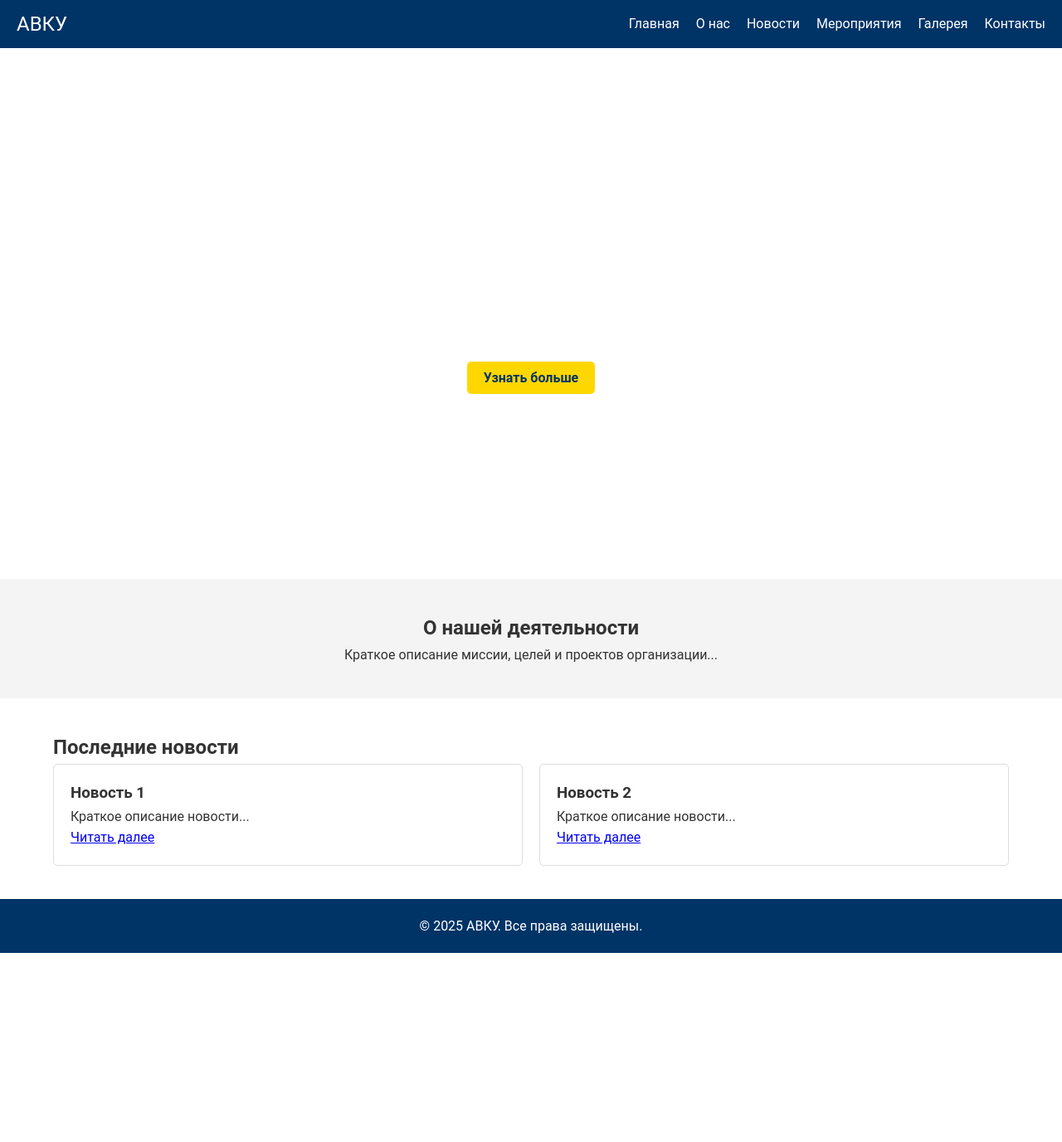
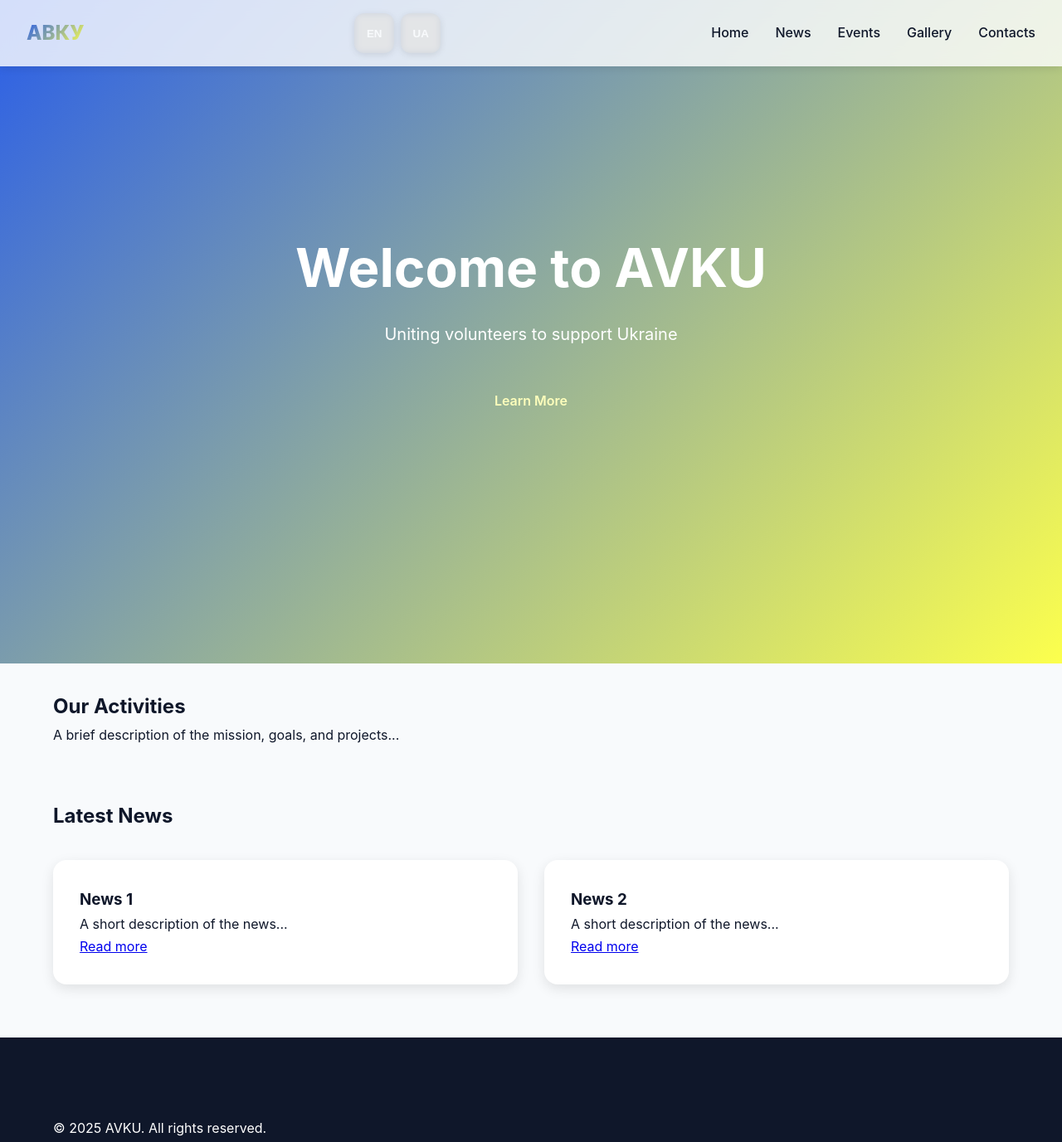
Before and after one commit to avku-ua-volunteers/avku_new, a plain HTML site: page index.html in a window 1280 px wide. Shown: the whole page at 83% size. Before the commit the page ends 1149 px from the top, so only its background shows below. Drawn offline with Linux system fonts and the light colour scheme.

Commit message:
Merge changes

```diff
--- a/css/style.css
+++ b/css/style.css
@@ -1,152 +1,330 @@
-/* Сброс стилей и базовые настройки */
+:root {
+  --primary: #2A5EE8; /* Современный синий */
+  --secondary: #fcff4d; /* Розовый акцент */
+  --dark: #0F172A;
+  --light: #F8FAFC;
+  --gradient: linear-gradient(135deg, var(--primary), var(--secondary));
+}
+
+/* Базовые настройки */
 * {
   margin: 0;
   padding: 0;
   box-sizing: border-box;
 }
 
-  body, html {
-    font-family: 'Roboto', sans-serif;
-    background: #fff;
-    color: #333;
-    line-height: 1.6;
+body {
+  font-family: 'Inter', system-ui, -apple-system, sans-serif;
+  background: var(--light);
+  color: var(--dark);
+  line-height: 1.7;
 }
 
-  /* Контейнер для выравнивания */
+/* Контейнер с ограничением по ширине */
 .container {
   width: 90%;
-    max-width: 1200px;
+  max-width: 1280px;
   margin: 0 auto;
+  padding: 2rem 0;
 }
 
-  /* Стили навигации */
+/* Стеклянная навигация */
 .navbar {
   display: flex;
   justify-content: space-between;
   align-items: center;
-    background: #003366; /* Темно-синий */
-    color: #fff;
-    padding: 10px 20px;
+  background: rgba(255, 255, 255, 0.8);
+  backdrop-filter: blur(10px);
+  padding: 1rem 2rem;
+  position: fixed;
+  width: 100%;
+  top: 0;
+  z-index: 1000;
+  box-shadow: 0 2px 10px rgba(0, 0, 0, 0.1);
+}
+
+.logo a {
+  font-size: 1.5rem;
+  font-weight: 800;
+  background: var(--gradient);
+  -webkit-background-clip: text;
+  -webkit-text-fill-color: transparent;
+}
+
+.nav-links {
+  display: flex;
+  gap: 2rem;
+  list-style: none;
+}
+
+.nav-links a {
+  color: var(--dark);
+  text-decoration: none;
+  font-weight: 500;
+  position: relative;
+  padding: 0.5rem 0;
+}
+
+.nav-links a::after {
+  content: '';
+  position: absolute;
+  bottom: 0;
+  left: 0;
+  width: 0;
+  height: 2px;
+  background: var(--gradient);
+  transition: width 0.3s ease;
+}
+
+.nav-links a:hover::after {
+  width: 100%;
+}
+
+/* Анимированный гамбургер */
+.hamburger {
+  display: none;
+  cursor: pointer;
+  z-index: 1001;
+}
+
+.hamburger span {
+  display: block;
+  width: 25px;
+  height: 2px;
+  background: var(--dark);
+  margin: 5px 0;
+  transition: 0.3s;
+}
+
+.hamburger.active span:nth-child(1) {
+  transform: rotate(45deg) translate(5px, 5px);
+}
+
+.hamburger.active span:nth-child(2) {
+  opacity: 0;
+}
+
+.hamburger.active span:nth-child(3) {
+  transform: rotate(-45deg) translate(7px, -6px);
+}
+
+/* Герой-секция с градиентом */
+.hero {
+  height: 100vh;
+  display: flex;
+  align-items: center;
+  background: var(--gradient);
+  color: white;
+  text-align: center;
+  position: relative;
+  overflow: hidden;
+}
+
+.hero-content {
+  max-width: 800px;
+  margin: 0 auto;
+}
+
+.hero h1 {
+  font-size: 4rem;
+  margin-bottom: 1.5rem;
+  line-height: 1.2;
+}
+
+.hero p {
+  font-size: 1.25rem;
+  margin-bottom: 2rem;
+  opacity: 0.9;
+}
+
+/* Модернизированные кнопки */
+.btn {
+  display: inline-flex;
+  align-items: center;
+  padding: 1rem 2rem;
+  border-radius: 50px;
+  font-weight: 600;
+  text-decoration: none;
+  transition: transform 0.3s ease;
+  border: 2px solid transparent;
+  color: rgb(254, 255, 188);
+}
+
+.btn-primary {
+  background: white;
+  color: var(--primary);
+}
+
+.btn:hover {
+  transform: translateY(-3px);
+  box-shadow: 0 10px 20px rgba(0, 0, 0, 0.1);
+}
+
+/* Карточки с hover-эффектом */
+.news-items {
+  display: grid;
+  grid-template-columns: repeat(auto-fit, minmax(300px, 1fr));
+  gap: 2rem;
+  padding: 2rem 0;
+}
+
+.news-item {
+  background: white;
+  padding: 2rem;
+  border-radius: 16px;
+  transition: transform 0.3s ease;
+  box-shadow: 0 5px 15px rgba(0, 0, 0, 0.1);
+}
+
+.news-item:hover {
+  transform: translateY(-10px);
+}
+
+/* Футер с сеткой */
+footer {
+  background: var(--dark);
+  color: white;
+  padding: 4rem 0;
+}
+
+.footer-content {
+  display: grid;
+  grid-template-columns: repeat(auto-fit, minmax(200px, 1fr));
+  gap: 2rem;
+}
+
+/* Адаптивность */
+@media (max-width: 768px) {
+  .nav-links {
+    position: fixed;
+    top: 0;
+    right: -100%;
+    height: 100vh;
+    width: 70%;
+    background: white;
+    flex-direction: column;
+    padding: 6rem 2rem;
+    transition: right 0.3s ease;
+  }
+
+  .nav-links.active {
+    right: 0;
+  }
+
+  .hamburger {
+    display: block;
+  }
+
+  .hero h1 {
+    font-size: 2.5rem;
+  }
+}
+
+/* Анимации */
+@keyframes fadeIn {
+  from { opacity: 0; transform: translateY(20px); }
+  to { opacity: 1; transform: translateY(0); }
+}
+
+.hero-content > * {
+  animation: fadeIn 0.8s ease forwards;
+}
+
+
+/* Кнопки перевода */
+
+.language-selector {
+  display: flex;
+  gap: 8px;
   position: relative;
 }
 
-  .navbar .logo a {
-    color: #fff;
-    font-size: 24px;
-    text-decoration: none;
-  }
-
-  .nav-links {
-    list-style: none;
-    display: flex;
-    gap: 20px;
-  }
-
-  .nav-links li a {
-    color: #fff;
-    text-decoration: none;
-    font-size: 16px;
-  }
-
-  /* Hamburger для мобильной версии */
-  .hamburger {
-    display: none;
-    flex-direction: column;
+.lang-btn {
+  width: 48px;
+  height: 48px;
+  border: none;
+  border-radius: 12px;
+  background: rgba(39, 39, 39, 0.1);
+  backdrop-filter: blur(4px);
+  color: var(--light);
+  font-weight: 600;
   cursor: pointer;
-  }
-
-  .hamburger span {
-    height: 3px;
-    width: 25px;
-    background: #fff;
-    margin-bottom: 4px;
-    border-radius: 5px;
-  }
-
-  /* Hero-секция */
-  .hero {
-    background: url('../images/hero-bg.jpg') center/cover no-repeat;
-    height: 80vh;
+  transition: all 0.3s cubic-bezier(0.4, 0, 0.2, 1);
+  position: relative;
+  overflow: hidden;
   display: flex;
   align-items: center;
   justify-content: center;
-    color: #fff;
-    text-align: center;
-    padding: 0 20px;
+  box-shadow: 0 2px 8px rgba(0, 0, 0, 0.1);
 }
 
-  .hero-content h1 {
-    font-size: 48px;
-    margin-bottom: 20px;
+/* Эффект при наведении */
+.lang-btn:hover {
+  background: var(--primary);
+  transform: translateY(-2px);
+  box-shadow: 0 4px 12px rgba(42, 94, 232, 0.2);
 }
 
-  .hero-content p {
-    font-size: 24px;
-    margin-bottom: 20px;
+/* Активное состояние */
+.lang-btn.active {
+  background: var(--gradient);
+  color: white;
+  box-shadow: 0 4px 16px rgba(42, 94, 232, 0.3);
 }
 
-  .btn {
-    background: #FFD700; /* Золотой оттенок */
-    color: #003366;
-    padding: 10px 20px;
-    text-decoration: none;
-    font-weight: bold;
-    border-radius: 5px;
+/* Эффект клика */
+.lang-btn:active {
+  transform: scale(0.95);
 }
 
-  /* Секция обзора */
-  .overview {
-    padding: 40px 0;
-    background: #f4f4f4;
-    text-align: center;
+/* Индикатор выбранного языка */
+.lang-btn.active::after {
+  content: '';
+  position: absolute;
+  bottom: 4px;
+  left: 50%;
+  transform: translateX(-50%);
+  width: 6px;
+  height: 6px;
+  background: white;
+  border-radius: 50%;
 }
 
-  /* Секция новостей */
-  .news {
-    padding: 40px 0;
+/* Анимация подчеркивания при переключении */
+@keyframes langSwitch {
+  from { transform: scaleX(0); }
+  to { transform: scaleX(1); }
 }
 
-  .news-items {
-    display: flex;
-    gap: 20px;
-    flex-wrap: wrap;
+/* Адаптив для мобильных */
+@media (max-width: 768px) {
+  .lang-btn {
+    width: 40px;
+    height: 40px;
+    font-size: 14px;
   }
 
-  .news-item {
-    background: #fff;
-    padding: 20px;
-    flex: 1;
-    min-width: 250px;
-    border: 1px solid #ddd;
-    border-radius: 5px;
+  .lang-btn.active::after {
+    width: 4px;
+    height: 4px;
+  }
 }
 
-  /* Футер */
-  footer {
-    background: #003366;
-    color: #fff;
-    text-align: center;
-    padding: 20px 0;
+/* Дополнительный hover-эффект */
+.lang-btn::before {
+  content: '';
+  position: absolute;
+  top: 0;
+  left: 0;
+  width: 100%;
+  height: 100%;
+  background: radial-gradient(circle at center,
+    rgba(255, 255, 255, 0.2) 0%,
+    transparent 70%);
+  opacity: 0;
+  transition: opacity 0.3s ease;
 }
 
-  /* Мобильная версия */
-  @media (max-width: 768px) {
-    .nav-links {
-      display: none;
-      flex-direction: column;
-      background: #003366;
-      position: absolute;
-      top: 60px;
-      right: 0;
-      width: 200px;
+.lang-btn:hover::before {
+  opacity: 1;
 }
-    .nav-links.active {
-      display: flex;
-    }
-    .hamburger {
-      display: flex;
-    }
-    .news-items {
-      flex-direction: column;
-    }
-  }
--- a/index.html
+++ b/index.html
@@ -3,8 +3,7 @@
 <head>
   <meta charset="UTF-8">
   <meta name="viewport" content="width=device-width, initial-scale=1.0">
-  <title>АВКУ - Главная</title>
-  <!-- Подключаем CSS -->
+  <title data-translate="page_title">АВКУ - Главная</title>
   <link rel="stylesheet" href="css/style.css">
 </head>
 <body>
@@ -14,13 +13,19 @@
       <div class="logo">
          <a href="index.html">АВКУ</a>
       </div>
+
+      <!-- Блок переключения языка -->
+      <div class="language-selector">
+        <button class="lang-btn" data-lang="en">EN</button>
+        <button class="lang-btn" data-lang="uk">UA</button>
+      </div>
+
       <ul class="nav-links">
-         <li><a href="index.html">Главная</a></li>
-         <li><a href="about.html">О нас</a></li>
-         <li><a href="news.html">Новости</a></li>
-         <li><a href="events.html">Мероприятия</a></li>
-         <li><a href="gallery.html">Галерея</a></li>
-         <li><a href="contacts.html">Контакты</a></li>
+         <li><a href="index.html" data-translate="nav_home">Главная</a></li>
+         <li><a href="news.html" data-translate="nav_news">Новости</a></li>
+         <li><a href="events.html" data-translate="nav_events">Мероприятия</a></li>
+         <li><a href="gallery.html" data-translate="nav_gallery">Галерея</a></li>
+         <li><a href="contacts.html" data-translate="nav_contacts">Контакты</a></li>
       </ul>
       <div class="hamburger">
         <span></span>
@@ -35,34 +40,34 @@
     <!-- Hero-секция -->
     <section class="hero">
       <div class="hero-content">
-         <h1>Добро пожаловать в АВКУ</h1>
-         <p>Объединяем волонтёров для поддержки Украины</p>
-         <a href="about.html" class="btn">Узнать больше</a>
+         <h1 data-translate="hero_header">Добро пожаловать в АВКУ</h1>
+         <p data-translate="hero_text">Объединяем волонтёров для поддержки Украины</p>
+         <a href="about.html" class="btn" data-translate="hero_btn">Узнать больше</a>
       </div>
     </section>
 
     <!-- Блок краткого обзора деятельности -->
     <section class="overview">
       <div class="container">
-        <h2>О нашей деятельности</h2>
-        <p>Краткое описание миссии, целей и проектов организации...</p>
+        <h2 data-translate="overview_header">О нашей деятельности</h2>
+        <p data-translate="overview_text">Краткое описание миссии, целей и проектов организации...</p>
       </div>
     </section>
 
     <!-- Блок последних новостей -->
     <section class="news">
       <div class="container">
-         <h2>Последние новости</h2>
+         <h2 data-translate="news_header">Последние новости</h2>
          <div class="news-items">
             <article class="news-item">
-               <h3>Новость 1</h3>
-               <p>Краткое описание новости...</p>
-               <a href="news.html">Читать далее</a>
+               <h3 data-translate="news_item_1_title">Новость 1</h3>
+               <p data-translate="news_item_1_text">Краткое описание новости...</p>
+               <a href="news.html" data-translate="news_item_1_link">Читать далее</a>
             </article>
             <article class="news-item">
-               <h3>Новость 2</h3>
-               <p>Краткое описание новости...</p>
-               <a href="news.html">Читать далее</a>
+               <h3 data-translate="news_item_2_title">Новость 2</h3>
+               <p data-translate="news_item_2_text">Краткое описание новости...</p>
+               <a href="news.html" data-translate="news_item_2_link">Читать далее</a>
             </article>
          </div>
       </div>
@@ -72,11 +77,10 @@
   <!-- Футер -->
   <footer>
     <div class="container">
-      <p>© 2025 АВКУ. Все права защищены.</p>
+      <p data-translate="footer_text">© 2025 АВКУ. Все права защищены.</p>
     </div>
   </footer>
 
-  <!-- Подключаем JS -->
   <script src="js/script.js"></script>
 </body>
 </html>
--- a/js/script.js
+++ b/js/script.js
@@ -1,9 +1,51 @@
-// Скрипт для управления мобильным меню
-document.addEventListener('DOMContentLoaded', function() {
-    const hamburger = document.querySelector('.hamburger');
-    const navLinks = document.querySelector('.nav-links');
+// При загрузке документа
+document.addEventListener("DOMContentLoaded", () => {
+  // Если язык уже выбран ранее, берем его из localStorage, иначе по умолчанию "en"
+  const savedLang = localStorage.getItem("selectedLanguage") || "en";
+  loadLanguage(savedLang);
 
-    hamburger.addEventListener('click', function() {
-      navLinks.classList.toggle('active');
+  // Обработчик клика по кнопкам смены языка
+  document.querySelectorAll(".lang-btn").forEach(button => {
+    button.addEventListener("click", () => {
+      const lang = button.getAttribute("data-lang");
+      loadLanguage(lang);
     });
   });
+});
+
+/**
+ * Загружает JSON-файл с переводами для выбранного языка
+ * @param {string} lang - код языка ("en" или "uk")
+ */
+function loadLanguage(lang) {
+  fetch(`lang/${lang}.json`)
+    .then(response => {
+      if (!response.ok) {
+        throw new Error("Ошибка загрузки файла перевода");
+      }
+      return response.json();
+    })
+    .then(data => {
+      applyTranslations(data);
+      // Меняем заголовок страницы
+      document.title = data.page_title || document.title;
+      // Сохраняем выбранный язык в localStorage
+      localStorage.setItem("selectedLanguage", lang);
+    })
+    .catch(error => {
+      console.error("Ошибка при загрузке перевода:", error);
+    });
+}
+
+/**
+ * Применяет переводы из объекта translations ко всем элементам с data-translate
+ * @param {Object} translations - объект с переводами
+ */
+function applyTranslations(translations) {
+  document.querySelectorAll("[data-translate]").forEach(elem => {
+    const key = elem.getAttribute("data-translate");
+    if (translations[key]) {
+      elem.textContent = translations[key];
+    }
+  });
+}
--- /dev/null
+++ b/lang/en.json
@@ -0,0 +1,22 @@
+{
+    "page_title": "AVKU - Home",
+    "nav_home": "Home",
+    "nav_about": "About Us",
+    "nav_news": "News",
+    "nav_events": "Events",
+    "nav_gallery": "Gallery",
+    "nav_contacts": "Contacts",
+    "hero_header": "Welcome to AVKU",
+    "hero_text": "Uniting volunteers to support Ukraine",
+    "hero_btn": "Learn More",
+    "overview_header": "Our Activities",
+    "overview_text": "A brief description of the mission, goals, and projects...",
+    "news_header": "Latest News",
+    "news_item_1_title": "News 1",
+    "news_item_1_text": "A short description of the news...",
+    "news_item_1_link": "Read more",
+    "news_item_2_title": "News 2",
+    "news_item_2_text": "A short description of the news...",
+    "news_item_2_link": "Read more",
+    "footer_text": "© 2025 AVKU. All rights reserved."
+  }
```
Also changed, not shown: lang/ua.json (added, +22 -0 lines). Lines whose indentation alone changed are shown as unchanged.
